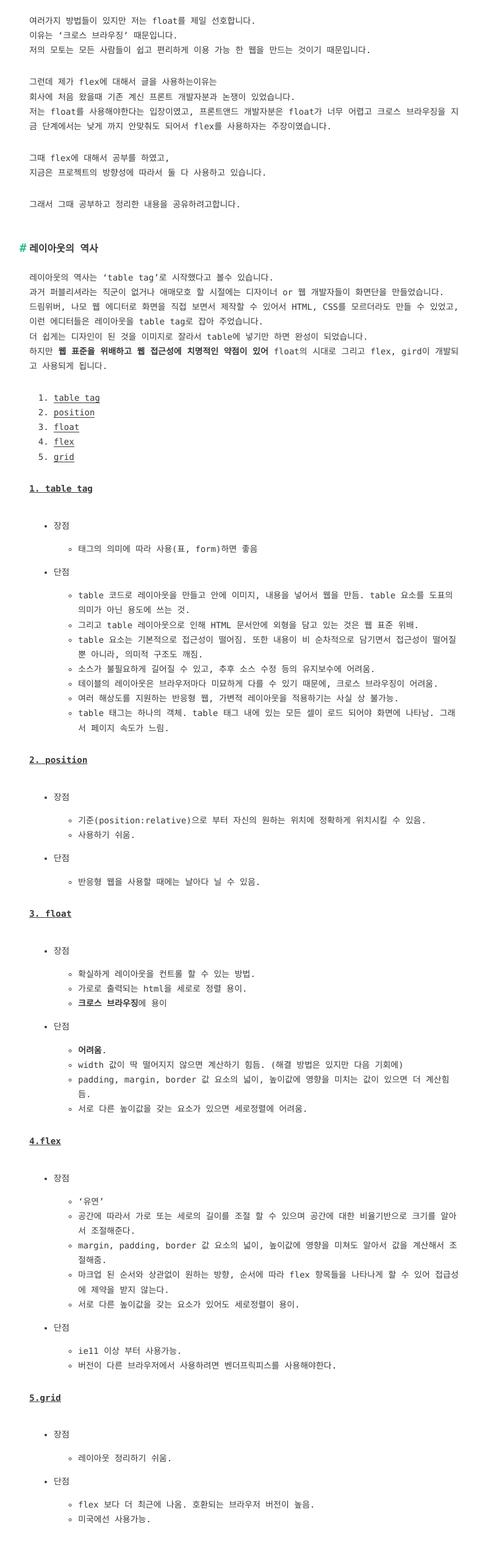
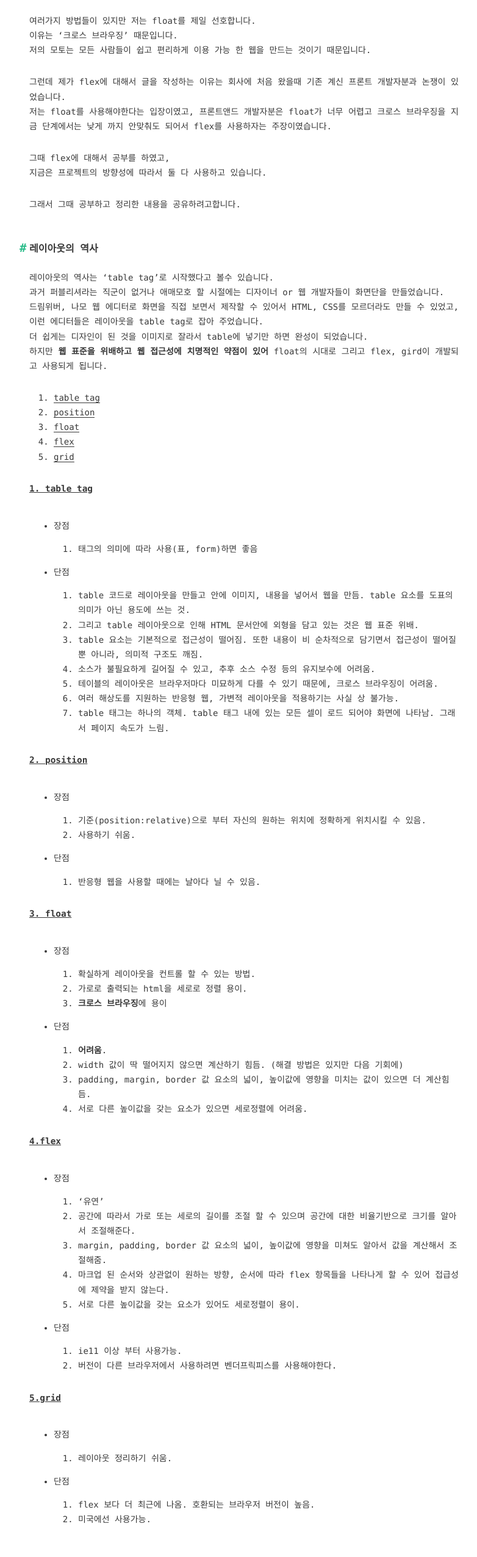
Before and after one commit to nikeman0806/nikeman0806.github.io, a plain HTML site: page 2019/05/21/190521_flex/index.html in a window 1280 px wide. Shown: the part 200-2753 px from the top of the page at 61% size, without its empty margins (240-1022 px from the left). Drawn offline with Linux system fonts and the light colour scheme; a script that the page names is missing; a web font is replaced by a local one.

Commit message:
Site updated: 2019-05-22 11:56:27

```diff
--- a/2019/05/21/190521_flex/index.html
+++ b/2019/05/21/190521_flex/index.html
@@ -6,18 +6,18 @@
     <meta http-equiv="X-UA-Compatible" content="IE=edge">
     <meta name="HandheldFriendly" content="True">
     <meta name="viewport" content="width=device-width, initial-scale=1, maximum-scale=1">
-    <meta name="description" content="html은 기본적으로 위에서 아래로 가로로 출력이 됩니다.그래서 예전부터 레이아웃을 잡기위한 노력들이 있었습니다. 여러가지 방법들이 있지만 저는 float를 제일 선호합니다.이유는 ‘크로스 브라우징’ 때문입니다.저의 모토는 모든 사람들이 쉽고 편리하게 이용 가능 한 웹을 만드는 것이기 때문입니다. 그런데 제가 flex에 대해서 글을 사용하는이유는회사에 처음">
-<meta name="keywords" content="html, css, flex">
+    <meta name="description" content="html은 기본적으로 위에서 아래로 가로로 출력이 됩니다.그래서 예전부터 레이아웃을 잡기위한 노력들이 있었습니다. 여러가지 방법들이 있지만 저는 float를 제일 선호합니다.이유는 ‘크로스 브라우징’ 때문입니다.저의 모토는 모든 사람들이 쉽고 편리하게 이용 가능 한 웹을 만드는 것이기 때문입니다. 그런데 제가 flex에 대해서 글을 작성하는 이유는 회사에">
+<meta name="keywords" content="html&#x2F;css">
 <meta property="og:type" content="article">
 <meta property="og:title" content="flex, 그리고 레이아웃에 대해">
 <meta property="og:url" content="https://yoursite.com/2019/05/21/190521_flex/index.html">
 <meta property="og:site_name" content="서울숲중절모의 BLOG">
-<meta property="og:description" content="html은 기본적으로 위에서 아래로 가로로 출력이 됩니다.그래서 예전부터 레이아웃을 잡기위한 노력들이 있었습니다. 여러가지 방법들이 있지만 저는 float를 제일 선호합니다.이유는 ‘크로스 브라우징’ 때문입니다.저의 모토는 모든 사람들이 쉽고 편리하게 이용 가능 한 웹을 만드는 것이기 때문입니다. 그런데 제가 flex에 대해서 글을 사용하는이유는회사에 처음">
+<meta property="og:description" content="html은 기본적으로 위에서 아래로 가로로 출력이 됩니다.그래서 예전부터 레이아웃을 잡기위한 노력들이 있었습니다. 여러가지 방법들이 있지만 저는 float를 제일 선호합니다.이유는 ‘크로스 브라우징’ 때문입니다.저의 모토는 모든 사람들이 쉽고 편리하게 이용 가능 한 웹을 만드는 것이기 때문입니다. 그런데 제가 flex에 대해서 글을 작성하는 이유는 회사에">
 <meta property="og:locale" content="default">
-<meta property="og:updated_time" content="2019-05-21T09:59:23.193Z">
+<meta property="og:updated_time" content="2019-05-22T02:50:39.442Z">
 <meta name="twitter:card" content="summary">
 <meta name="twitter:title" content="flex, 그리고 레이아웃에 대해">
-<meta name="twitter:description" content="html은 기본적으로 위에서 아래로 가로로 출력이 됩니다.그래서 예전부터 레이아웃을 잡기위한 노력들이 있었습니다. 여러가지 방법들이 있지만 저는 float를 제일 선호합니다.이유는 ‘크로스 브라우징’ 때문입니다.저의 모토는 모든 사람들이 쉽고 편리하게 이용 가능 한 웹을 만드는 것이기 때문입니다. 그런데 제가 flex에 대해서 글을 사용하는이유는회사에 처음">
+<meta name="twitter:description" content="html은 기본적으로 위에서 아래로 가로로 출력이 됩니다.그래서 예전부터 레이아웃을 잡기위한 노력들이 있었습니다. 여러가지 방법들이 있지만 저는 float를 제일 선호합니다.이유는 ‘크로스 브라우징’ 때문입니다.저의 모토는 모든 사람들이 쉽고 편리하게 이용 가능 한 웹을 만드는 것이기 때문입니다. 그런데 제가 flex에 대해서 글을 작성하는 이유는 회사에">
 
 
 
@@ -141,7 +141,7 @@
 
     <div class="article-tag">
         <i class="fas fa-tag"></i>
-        <a class="tag-link" href="/tags/html-css-flex/">html, css, flex</a>
+        <a class="tag-link" href="/tags/html-css/">html/css</a>
     </div>
 
 
@@ -152,7 +152,7 @@
   <div class="content" itemprop="articleBody">
     <p>html은 기본적으로 위에서 아래로 가로로 출력이 됩니다.<br>그래서 예전부터 레이아웃을 잡기위한 노력들이 있었습니다.</p>
 <p>여러가지 방법들이 있지만 저는 float를 제일 선호합니다.<br>이유는 ‘크로스 브라우징’ 때문입니다.<br>저의 모토는 모든 사람들이 쉽고 편리하게 이용 가능 한 웹을 만드는 것이기 때문입니다.</p>
-<p>그런데 제가 flex에 대해서 글을 사용하는이유는<br>회사에 처음 왔을때 기존 계신 프론트 개발자분과 논쟁이 있었습니다.<br>저는 float를 사용해야한다는 입장이였고, 프론트앤드 개발자분은 float가 너무 어렵고 크로스 브라우징을 지금 단계에서는 낮게 까지 안맞춰도 되어서 flex를 사용하자는 주장이였습니다.</p>
+<p>그런데 제가 flex에 대해서 글을 작성하는 이유는 회사에 처음 왔을때 기존 계신 프론트 개발자분과 논쟁이 있었습니다.<br>저는 float를 사용해야한다는 입장이였고, 프론트앤드 개발자분은 float가 너무 어렵고 크로스 브라우징을 지금 단계에서는 낮게 까지 안맞춰도 되어서 flex를 사용하자는 주장이였습니다.</p>
 <p>그때 flex에 대해서 공부를 하였고,<br>지금은 프로젝트의 방향성에 따라서 둘 다 사용하고 있습니다.</p>
 <p>그래서 그때 공부하고 정리한 내용을 공유하려고합니다.</p>
 <h2 id="레이아웃의-역사"><a href="#레이아웃의-역사" class="headerlink" title="레이아웃의 역사"></a>레이아웃의 역사</h2><p>레이아웃의 역사는 ‘table tag’로 시작했다고 볼수 있습니다.<br>과거 퍼블리셔라는 직군이 없거나 애매모호 할 시절에는 디자이너 or 웹 개발자들이 화면단을 만들었습니다.<br>드림위버, 나모 웹 에디터로 화면을 직접 보면서 제작할 수 있어서 HTML, CSS를 모르더라도 만들 수 있었고, 이런 에디터들은 레이아웃을 table tag로 잡아 주었습니다.<br>더 쉽게는 디자인이 된 것을 이미지로 잘라서 table에 넣기만 하면 완성이 되었습니다.<br>하지만 <strong>웹 표준을 위배하고 웹 접근성에 치명적인 약점이 있어</strong> float의 시대로 그리고 flex, gird이 개발되고 사용되게 됩니다.</p>
@@ -165,12 +165,12 @@
 </ol>
 <h3 id="1-table-tag"><a href="#1-table-tag" class="headerlink" title="1. table tag"></a>1. table tag</h3><ul>
 <li><p>장점</p>
-<ul>
+<ol>
 <li>태그의 의미에 따라 사용(표, form)하면 좋음</li>
-</ul>
+</ol>
 </li>
 <li><p>단점</p>
-<ul>
+<ol>
 <li>table 코드로 레이아웃을 만들고 안에 이미지, 내용을 넣어서 웹을 만듬. table 요소를 도표의 의미가 아닌 용도에 쓰는 것.</li>
 <li>그리고 table 레이아웃으로 인해 HTML 문서안에 외형을 담고 있는 것은 웹 표준 위배.</li>
 <li>table 요소는 기본적으로 접근성이 떨어짐. 또한 내용이 비 순차적으로 담기면서 접근성이 떨어질 뿐 아니라, 의미적 구조도 깨짐.</li>
@@ -178,67 +178,67 @@
 <li>테이블의 레이아웃은 브라우저마다 미묘하게 다를 수 있기 때문에, 크로스 브라우징이 어려움.</li>
 <li>여러 해상도를 지원하는 반응형 웹, 가변적 레이아웃을 적용하기는 사실 상 불가능.</li>
 <li>table 태그는 하나의 객체. table 태그 내에 있는 모든 셀이 로드 되어야 화면에 나타남. 그래서 페이지 속도가 느림.</li>
-</ul>
+</ol>
 </li>
 </ul>
 <h3 id="2-position"><a href="#2-position" class="headerlink" title="2. position"></a>2. position</h3><ul>
 <li><p>장점</p>
-<ul>
+<ol>
 <li>기준(position:relative)으로 부터 자신의 원하는 위치에 정확하게 위치시킬 수 있음.</li>
 <li>사용하기 쉬움.</li>
-</ul>
+</ol>
 </li>
 <li><p>단점</p>
-<ul>
+<ol>
 <li>반응형 웹을 사용할 때에는 날아다 닐 수 있음.</li>
-</ul>
+</ol>
 </li>
 </ul>
 <h3 id="3-float"><a href="#3-float" class="headerlink" title="3. float"></a>3. float</h3><ul>
 <li><p>장점</p>
-<ul>
+<ol>
 <li>확실하게 레이아웃을 컨트롤 할 수 있는 방법.</li>
 <li>가로로 출력되는 html을 세로로 정렬 용이.</li>
 <li><strong>크로스 브라우징</strong>에 용이</li>
-</ul>
+</ol>
 </li>
 <li><p>단점</p>
-<ul>
+<ol>
 <li><strong>어려움</strong>.</li>
 <li>width 값이 딱 떨어지지 않으면 계산하기 힘듬. (해결 방법은 있지만 다음 기회에)</li>
 <li>padding, margin, border 값 요소의 넓이, 높이값에 영향을 미치는 값이 있으면 더 계산힘듬.</li>
 <li>서로 다른 높이값을 갖는 요소가 있으면 세로정렬에 어려움.</li>
-</ul>
+</ol>
 </li>
 </ul>
 <h3 id="4-flex"><a href="#4-flex" class="headerlink" title="4.flex"></a>4.flex</h3><ul>
 <li><p>장점</p>
-<ul>
+<ol>
 <li>‘유연’</li>
 <li>공간에 따라서 가로 또는 세로의 길이를 조절 할 수 있으며 공간에 대한 비율기반으로 크기를 알아서 조절해준다.</li>
 <li>margin, padding, border 값 요소의 넓이, 높이값에 영향을 미쳐도 알아서 값을 계산해서 조절해줌.</li>
 <li>마크업 된 순서와 상관없이 원하는 방향, 순서에 따라 flex 항목들을 나타나게 할 수 있어 접급성에 제약을 받지 않는다.</li>
 <li>서로 다른 높이값을 갖는 요소가 있어도 세로정렬이 용이.</li>
-</ul>
+</ol>
 </li>
 <li><p>단점</p>
-<ul>
+<ol>
 <li>ie11 이상 부터 사용가능.</li>
 <li>버전이 다른 브라우저에서 사용하려면 벤더프릭피스를 사용해야한다.</li>
-</ul>
+</ol>
 </li>
 </ul>
 <h3 id="5-grid"><a href="#5-grid" class="headerlink" title="5.grid"></a>5.grid</h3><ul>
 <li><p>장점</p>
-<ul>
+<ol>
 <li>레이아웃 정리하기 쉬움.</li>
-</ul>
+</ol>
 </li>
 <li><p>단점</p>
-<ul>
+<ol>
 <li>flex 보다 더 최근에 나옴. 호환되는 브라우저 버전이 높음.</li>
 <li>미국에선 사용가능.</li>
-</ul>
+</ol>
 </li>
 </ul>
 <h2 id="마무리"><a href="#마무리" class="headerlink" title="마무리"></a>마무리</h2><p>저도 float만 고집해왔는데 위에 말했듯이 논쟁이 뒤 flex를 공부하고 사용해봤는데 정말 좋습니다.<br>진짜 정말 좋습니다.<br>크로스 브라우징이 상관없는 프로젝트에서는 무조건 flex를 사용하고 있습니다.</p>
```
Also changed, not shown: search.xml (+2 -2 lines), tags/html-css/index.html (renamed from tags/html-css-flex/index.html, +2 -2 lines), tags/index.html (+1 -1 lines).
